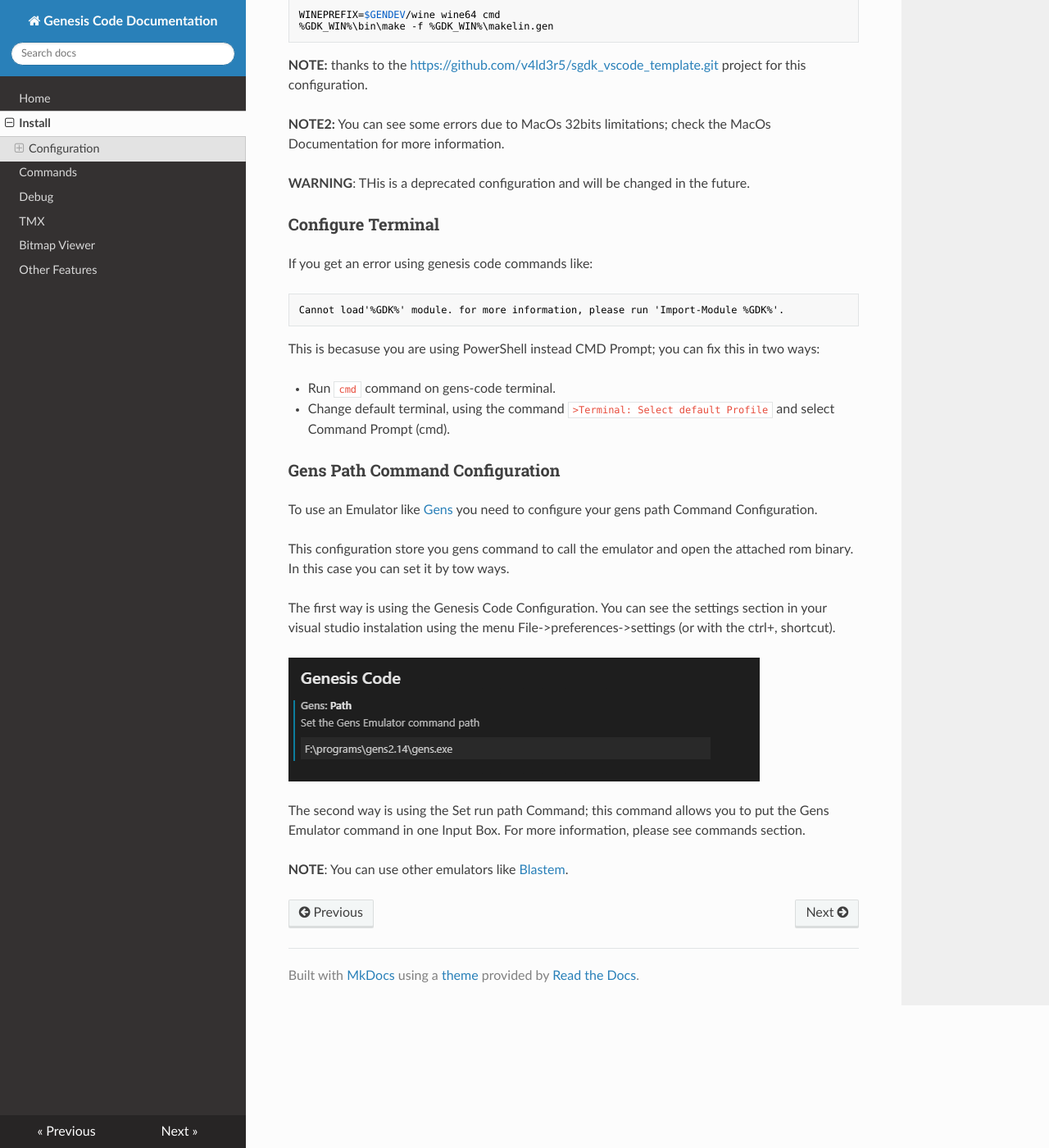
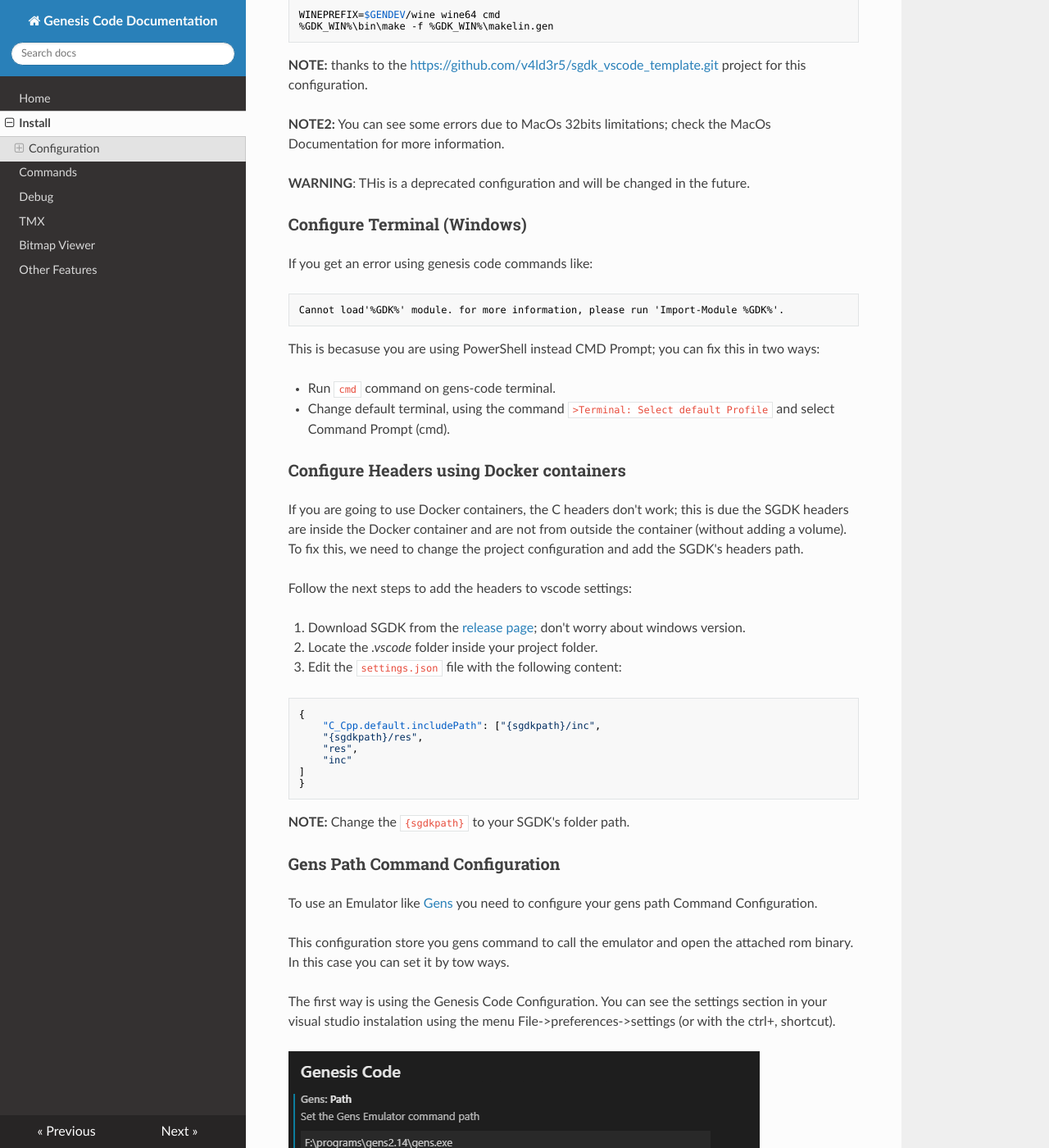
Before and after one commit to zerasul/genesis-code-docs, an MkDocs documentation site: the page built from docs/install.md, in a window 1280 px wide and 1400 px high, scrolled down 3716 px. Shown: the whole window at 82% size. Built offline with MkDocs 1.6.1, drawn with Linux system fonts in a browser that asks for light colours; nearby versions of some CDN libraries.

Commit message:
adding sgdk header configuration with docker containers

````diff
--- a/docs/install.md
+++ b/docs/install.md
@@ -134,7 +134,7 @@
 
 **WARNING**: THis is a deprecated configuration and will be changed in the future.
 
-### Configure Terminal
+### Configure Terminal (Windows)
 
 If you get an error using genesis code commands like:
 
@@ -146,6 +146,28 @@
 
 * Run ```cmd``` command on gens-code terminal.
 * Change default terminal, using the command ```>Terminal: Select default Profile``` and select Command Prompt (cmd).
+
+### Configure Headers using Docker containers
+
+If you are going to use Docker containers, the C headers don't work; this is due the SGDK headers are inside the Docker container and are not from outside the container (without adding a volume). To fix this, we need to change the project configuration and add the SGDK's headers path.
+
+Follow the next steps to add the headers to vscode settings:
+
+1. Download SGDK from the [release page](https://github.com/Stephane-D/SGDK/releases); don't worry about windows version.
+2. Locate the _.vscode_ folder inside your project folder.
+3. Edit the ```settings.json``` file with the following content:
+
+```json
+{
+    "C_Cpp.default.includePath": ["{sgdkpath}/inc",
+    "{sgdkpath}/res",
+    "res",
+    "inc"
+]
+}
+```
+
+**NOTE:** Change the ```{sgdkpath}``` to your SGDK's folder path.
 
 ### Gens Path Command Configuration
 
````
